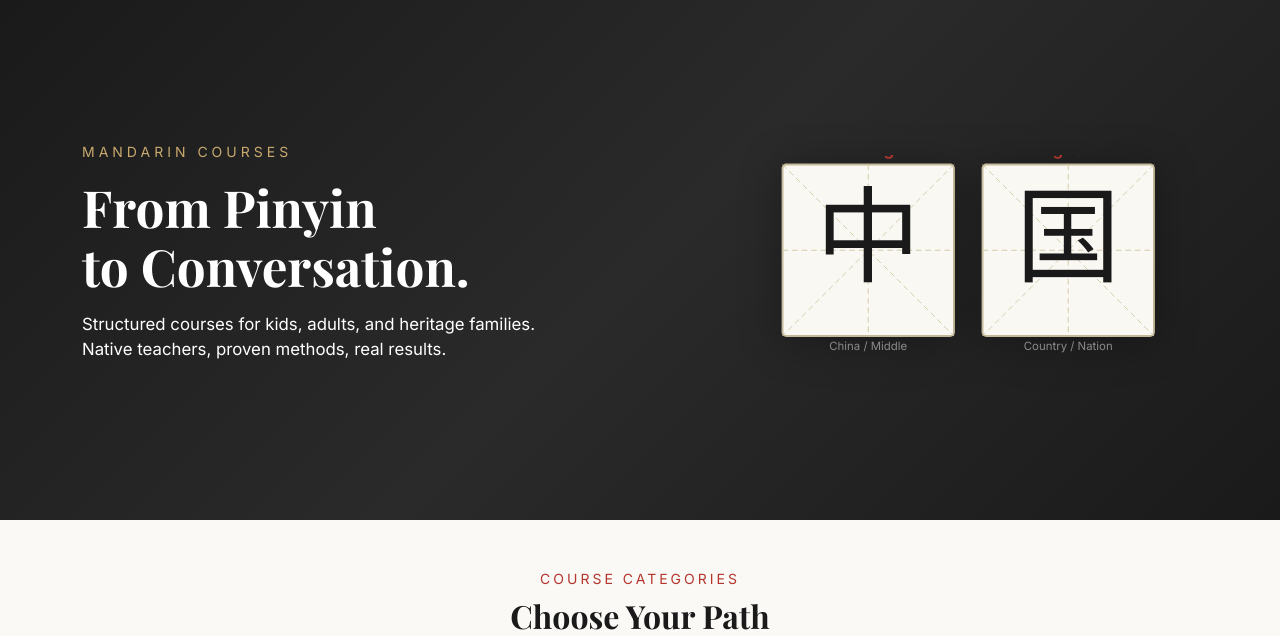
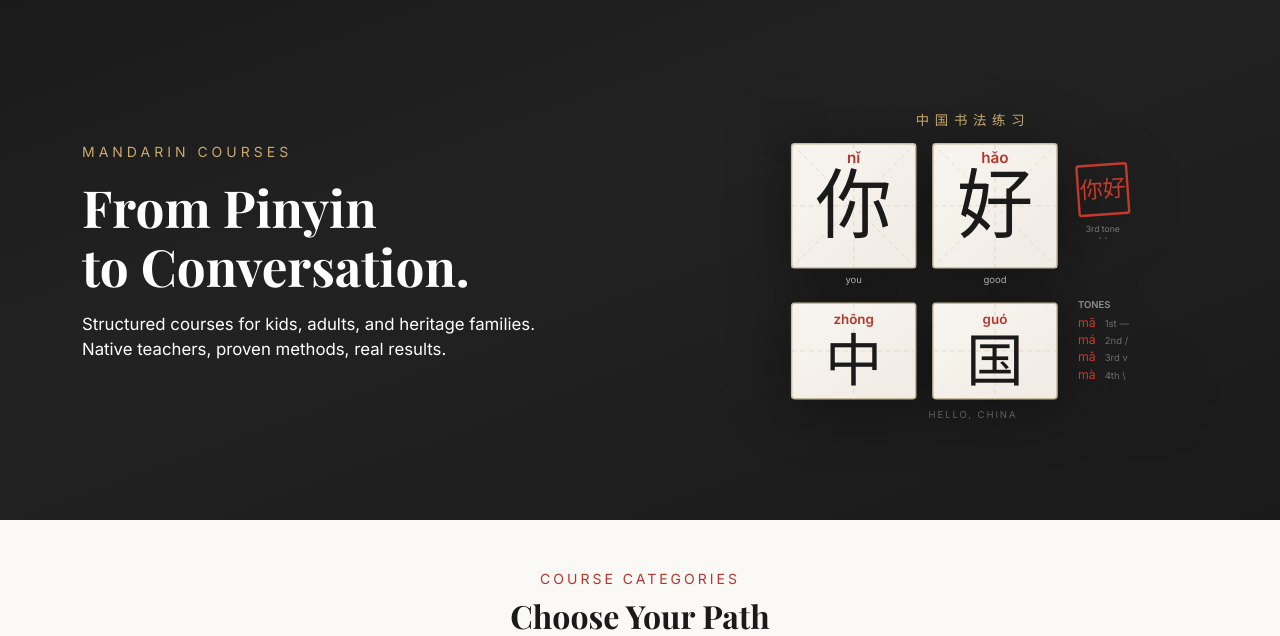
Before and after one commit to gaomenmen/wuderui, a Flask app: page /learn-chinese in a window 1280 px wide. Shown: the part 63-699 px from the top of the page. Run offline with Flask 3, Linux system fonts and the light colour scheme.

Commit message:
feat: redesign learn Chinese hero with rich calligraphy grid SVG
- Larger SVG with 米字格 for 你好/中国 characters
- Visible pinyin above each character, English below
- Chinese seal stamp and tone marks reference
- Ink splash decorative elements

```diff
--- a/templates/learn_chinese.html
+++ b/templates/learn_chinese.html
@@ -5,10 +5,10 @@
 
 <!-- ═══════════════════ HERO ═══════════════════ -->
 <div class="hero-photo">
-  <div class="hero-bg" style="background:linear-gradient(135deg,#1a1a1a 0%,#2a2a2a 50%,#1a1a1a 100%);"></div>
+  <div class="hero-bg" style="background:linear-gradient(160deg,#1a1a1a 0%,#222 40%,#1a1a1a 100%);"></div>
   <div class="hero-overlay" style="background:none;"></div>
   <div class="container hero-content py-5">
-    <div class="row align-items-center" style="min-height:300px;">
+    <div class="row align-items-center" style="min-height:340px;">
       <div class="col-md-7 mb-4 mb-md-0">
         <p class="small text-uppercase mb-3 fade-up" style="letter-spacing:4px;color:var(--gold-subtle);">
           <span class="en">Mandarin Courses</span>
@@ -24,29 +24,66 @@
         </p>
       </div>
       <div class="col-md-5 text-center fade-up d3">
-        <!-- 米字格 SVG -->
-        <svg viewBox="0 0 420 220" xmlns="http://www.w3.org/2000/svg" style="max-width:400px;width:100%;filter:drop-shadow(0 4px 20px rgba(0,0,0,.3));">
-          <!-- 米字格边框 -->
-          <rect x="10" y="10" width="180" height="180" fill="#faf8f3" stroke="#c4b99a" stroke-width="2" rx="4"/>
-          <rect x="220" y="10" width="180" height="180" fill="#faf8f3" stroke="#c4b99a" stroke-width="2" rx="4"/>
-          <!-- 米字格辅助线 -->
-          <line x1="100" y1="10" x2="100" y2="190" stroke="#d4c9a8" stroke-width="1" stroke-dasharray="6,4"/>
-          <line x1="10" y1="100" x2="190" y2="100" stroke="#d4c9a8" stroke-width="1" stroke-dasharray="6,4"/>
-          <line x1="10" y1="10" x2="190" y2="190" stroke="#d4c9a8" stroke-width="1" stroke-dasharray="6,4"/>
-          <line x1="190" y1="10" x2="10" y2="190" stroke="#d4c9a8" stroke-width="1" stroke-dasharray="6,4"/>
-          <line x1="310" y1="10" x2="310" y2="190" stroke="#d4c9a8" stroke-width="1" stroke-dasharray="6,4"/>
-          <line x1="220" y1="100" x2="400" y2="100" stroke="#d4c9a8" stroke-width="1" stroke-dasharray="6,4"/>
-          <line x1="220" y1="10" x2="400" y2="190" stroke="#d4c9a8" stroke-width="1" stroke-dasharray="6,4"/>
-          <line x1="400" y1="10" x2="220" y2="190" stroke="#d4c9a8" stroke-width="1" stroke-dasharray="6,4"/>
-          <!-- 拼音标注 -->
-          <text x="100" y="0" text-anchor="middle" font-family="Inter,sans-serif" font-size="18" fill="#b5362e" font-weight="600">zhōng</text>
-          <text x="310" y="0" text-anchor="middle" font-family="Inter,sans-serif" font-size="18" fill="#b5362e" font-weight="600">guó</text>
-          <!-- 汉字 -->
-          <text x="100" y="125" text-anchor="middle" font-family="'Noto Serif SC',serif" font-size="110" fill="#1a1a1a">中</text>
-          <text x="310" y="125" text-anchor="middle" font-family="'Noto Serif SC',serif" font-size="110" fill="#1a1a1a">国</text>
-          <!-- 英文释义 -->
-          <text x="100" y="205" text-anchor="middle" font-family="Inter,sans-serif" font-size="12" fill="#8a8a8a">China / Middle</text>
-          <text x="310" y="205" text-anchor="middle" font-family="Inter,sans-serif" font-size="12" fill="#8a8a8a">Country / Nation</text>
+        <svg viewBox="0 0 440 340" xmlns="http://www.w3.org/2000/svg" style="max-width:420px;width:100%;filter:drop-shadow(0 8px 30px rgba(0,0,0,.4));">
+          <defs>
+            <linearGradient id="inkWash" x1="0" y1="0" x2="1" y2="1">
+              <stop offset="0%" stop-color="#f8f5f0"/>
+              <stop offset="100%" stop-color="#f0ebe3"/>
+            </linearGradient>
+          </defs>
+          <!-- 墨迹装饰 左上 -->
+          <circle cx="30" cy="30" r="40" fill="#1a1a1a" opacity=".06"/>
+          <circle cx="410" cy="310" r="50" fill="#1a1a1a" opacity=".05"/>
+          <!-- 主标题 -->
+          <text x="220" y="28" text-anchor="middle" font-family="'Noto Serif SC',serif" font-size="14" fill="#c9a96e" letter-spacing="6">中国书法练习</text>
+          <!-- ── 上排：你好 ── -->
+          <!-- 格1: 你 -->
+          <rect x="30" y="48" width="130" height="130" fill="url(#inkWash)" stroke="#c4b99a" stroke-width="1.5" rx="3"/>
+          <line x1="95" y1="48" x2="95" y2="178" stroke="#ddd3be" stroke-width=".8" stroke-dasharray="5,4"/>
+          <line x1="30" y1="113" x2="160" y2="113" stroke="#ddd3be" stroke-width=".8" stroke-dasharray="5,4"/>
+          <line x1="30" y1="48" x2="160" y2="178" stroke="#ddd3be" stroke-width=".8" stroke-dasharray="5,4"/>
+          <line x1="160" y1="48" x2="30" y2="178" stroke="#ddd3be" stroke-width=".8" stroke-dasharray="5,4"/>
+          <text x="95" y="68" text-anchor="middle" font-family="Inter,sans-serif" font-size="16" fill="#b5362e" font-weight="600">nǐ</text>
+          <text x="95" y="140" text-anchor="middle" font-family="'Noto Serif SC',serif" font-size="80" fill="#1a1a1a">你</text>
+          <text x="95" y="194" text-anchor="middle" font-family="Inter,sans-serif" font-size="10" fill="#aaa">you</text>
+          <!-- 格2: 好 -->
+          <rect x="178" y="48" width="130" height="130" fill="url(#inkWash)" stroke="#c4b99a" stroke-width="1.5" rx="3"/>
+          <line x1="243" y1="48" x2="243" y2="178" stroke="#ddd3be" stroke-width=".8" stroke-dasharray="5,4"/>
+          <line x1="178" y1="113" x2="308" y2="113" stroke="#ddd3be" stroke-width=".8" stroke-dasharray="5,4"/>
+          <line x1="178" y1="48" x2="308" y2="178" stroke="#ddd3be" stroke-width=".8" stroke-dasharray="5,4"/>
+          <line x1="308" y1="48" x2="178" y2="178" stroke="#ddd3be" stroke-width=".8" stroke-dasharray="5,4"/>
+          <text x="243" y="68" text-anchor="middle" font-family="Inter,sans-serif" font-size="16" fill="#b5362e" font-weight="600">hǎo</text>
+          <text x="243" y="140" text-anchor="middle" font-family="'Noto Serif SC',serif" font-size="80" fill="#1a1a1a">好</text>
+          <text x="243" y="194" text-anchor="middle" font-family="Inter,sans-serif" font-size="10" fill="#aaa">good</text>
+          <!-- 右侧印章 -->
+          <rect x="330" y="70" width="52" height="52" fill="none" stroke="#c23a2a" stroke-width="2.5" rx="2" transform="rotate(-4,356,96)"/>
+          <text x="356" y="104" text-anchor="middle" font-family="'Noto Serif SC',serif" font-size="24" fill="#c23a2a" transform="rotate(-4,356,96)">你好</text>
+          <!-- 声调说明 -->
+          <text x="356" y="140" text-anchor="middle" font-family="Inter,sans-serif" font-size="9" fill="rgba(255,255,255,.4)">3rd tone</text>
+          <text x="356" y="153" text-anchor="middle" font-family="Inter,sans-serif" font-size="9" fill="rgba(255,255,255,.4)">ˇ ˇ</text>
+          <!-- ── 下排：中国 ── -->
+          <!-- 格3: 中 -->
+          <rect x="30" y="215" width="130" height="100" fill="url(#inkWash)" stroke="#c4b99a" stroke-width="1.5" rx="3"/>
+          <line x1="95" y1="215" x2="95" y2="315" stroke="#ddd3be" stroke-width=".8" stroke-dasharray="5,4"/>
+          <line x1="30" y1="265" x2="160" y2="265" stroke="#ddd3be" stroke-width=".8" stroke-dasharray="5,4"/>
+          <text x="95" y="237" text-anchor="middle" font-family="Inter,sans-serif" font-size="14" fill="#b5362e" font-weight="600">zhōng</text>
+          <text x="95" y="296" text-anchor="middle" font-family="'Noto Serif SC',serif" font-size="60" fill="#1a1a1a">中</text>
+          <!-- 格4: 国 -->
+          <rect x="178" y="215" width="130" height="100" fill="url(#inkWash)" stroke="#c4b99a" stroke-width="1.5" rx="3"/>
+          <line x1="243" y1="215" x2="243" y2="315" stroke="#ddd3be" stroke-width=".8" stroke-dasharray="5,4"/>
+          <line x1="178" y1="265" x2="308" y2="265" stroke="#ddd3be" stroke-width=".8" stroke-dasharray="5,4"/>
+          <text x="243" y="237" text-anchor="middle" font-family="Inter,sans-serif" font-size="14" fill="#b5362e" font-weight="600">guó</text>
+          <text x="243" y="296" text-anchor="middle" font-family="'Noto Serif SC',serif" font-size="60" fill="#1a1a1a">国</text>
+          <!-- 下排右：声调图示 -->
+          <g transform="translate(330,220)">
+            <text x="0" y="0" font-family="Inter,sans-serif" font-size="10" fill="rgba(255,255,255,.5)" font-weight="600">TONES</text>
+            <text x="0" y="20" font-family="Inter,sans-serif" font-size="13" fill="#c23a2a">mā</text><text x="28" y="20" font-family="Inter,sans-serif" font-size="10" fill="rgba(255,255,255,.35)">1st —</text>
+            <text x="0" y="38" font-family="Inter,sans-serif" font-size="13" fill="#c23a2a">má</text><text x="28" y="38" font-family="Inter,sans-serif" font-size="10" fill="rgba(255,255,255,.35)">2nd /</text>
+            <text x="0" y="56" font-family="Inter,sans-serif" font-size="13" fill="#c23a2a">mǎ</text><text x="28" y="56" font-family="Inter,sans-serif" font-size="10" fill="rgba(255,255,255,.35)">3rd v</text>
+            <text x="0" y="74" font-family="Inter,sans-serif" font-size="13" fill="#c23a2a">mà</text><text x="28" y="74" font-family="Inter,sans-serif" font-size="10" fill="rgba(255,255,255,.35)">4th \</text>
+          </g>
+          <!-- 底部标注 -->
+          <text x="220" y="335" text-anchor="middle" font-family="Inter,sans-serif" font-size="10" fill="rgba(255,255,255,.3)" letter-spacing="2">HELLO, CHINA</text>
         </svg>
       </div>
     </div>
```
